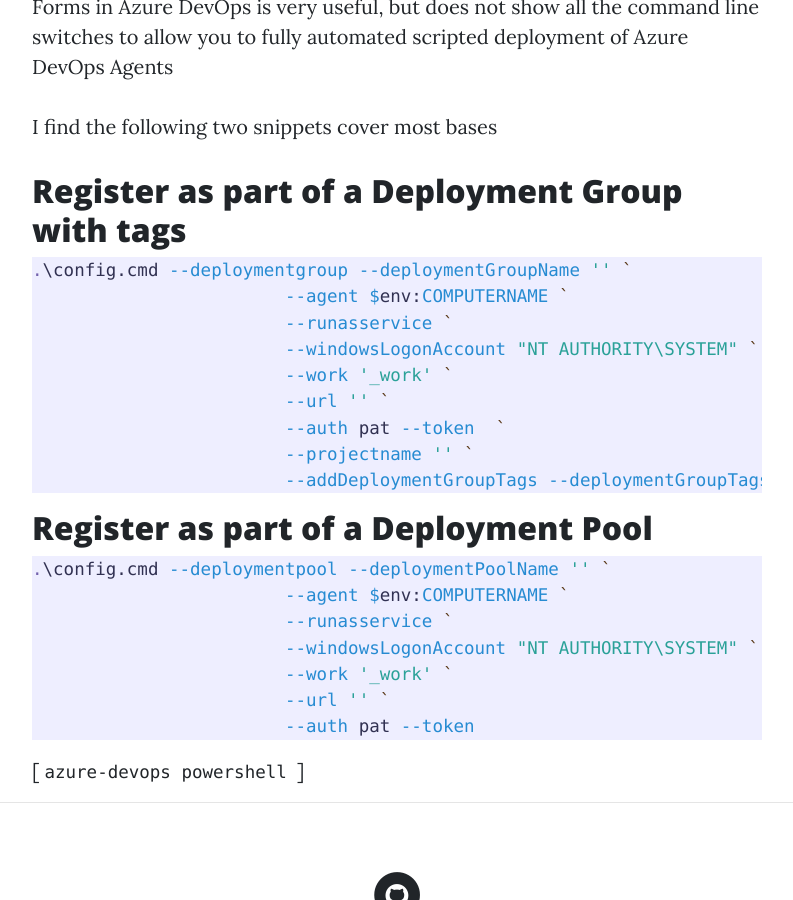
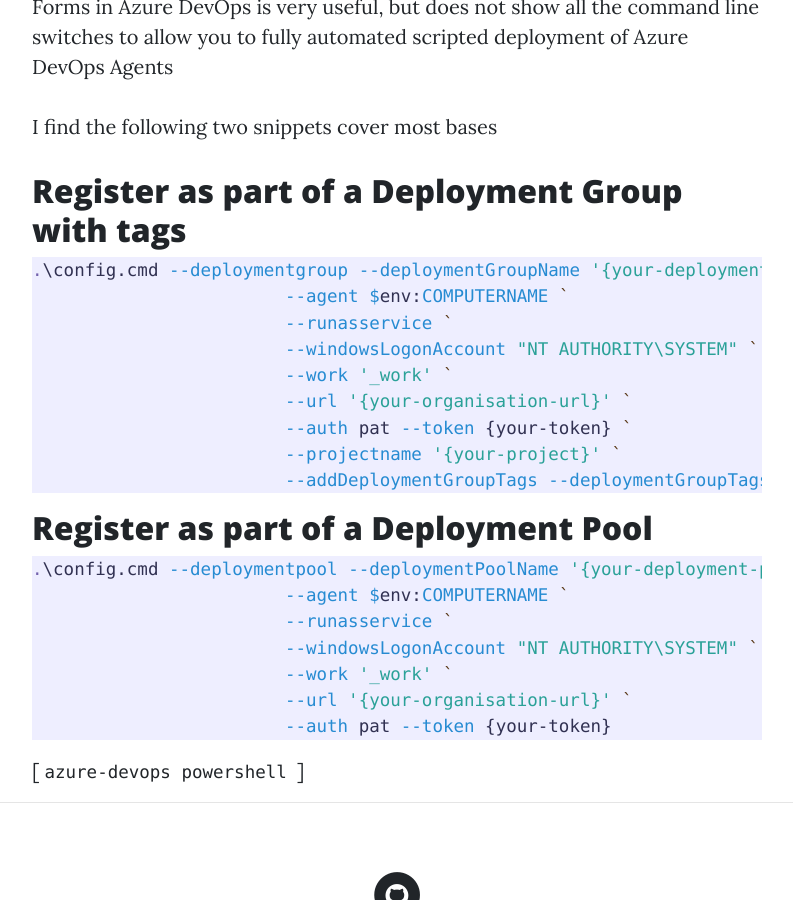
Before and after one commit to paxdev/paxdev.github.io, a Jekyll site: the page built from _posts/2020-01-23-Register-Azure-Deployment-Agents.md, in a window 1280 px wide and 900 px high, scrolled down 746 px. Shown: the whole window, without its empty margins (243-1036 px from the left). Built offline with Jekyll 4.4.1, drawn with Linux system fonts in a browser that asks for light colours; our own code applies the rules of GitHub Pages for plain Markdown files.

Commit message:
Update and rename 2020-01-23-register-azure-deployment-agents.md to 2020-01-23-Register-Azure-Deployment-Agents.md

````diff
--- a/_posts/2020-01-23-register-azure-deployment-agents.md
+++ b/_posts/2020-01-23-Register-Azure-Deployment-Agents.md
@@ -17,25 +17,25 @@
 ## Register as part of a Deployment Group with tags
 
 ```powershell
-.\config.cmd --deploymentgroup --deploymentGroupName '{{your-deployment-group}}' `
+.\config.cmd --deploymentgroup --deploymentGroupName '{your-deployment-group}' `
 			--agent $env:COMPUTERNAME `
 			--runasservice `
 			--windowsLogonAccount "NT AUTHORITY\SYSTEM" `
 			--work '_work' `
-			--url '{{your-organisation-url}}' `
-			--auth pat --token {{your-token}} `
-			--projectname '{{your-project}}' `
-			--addDeploymentGroupTags --deploymentGroupTags "{{comma-separated-tags}}"
+			--url '{your-organisation-url}' `
+			--auth pat --token {your-token} `
+			--projectname '{your-project}' `
+			--addDeploymentGroupTags --deploymentGroupTags "{comma-separated-tags}"
 ```
 
 ## Register as part of a Deployment Pool
 
 ```powershell
-.\config.cmd --deploymentpool --deploymentPoolName '{{your-deployment-pool}}' `
+.\config.cmd --deploymentpool --deploymentPoolName '{your-deployment-pool}' `
 			--agent $env:COMPUTERNAME `
 			--runasservice `
 			--windowsLogonAccount "NT AUTHORITY\SYSTEM" `
 			--work '_work' `
-			--url '{{your-organisation-url}}' `
-			--auth pat --token {{your-token}}
+			--url '{your-organisation-url}' `
+			--auth pat --token {your-token}
 ```
````
